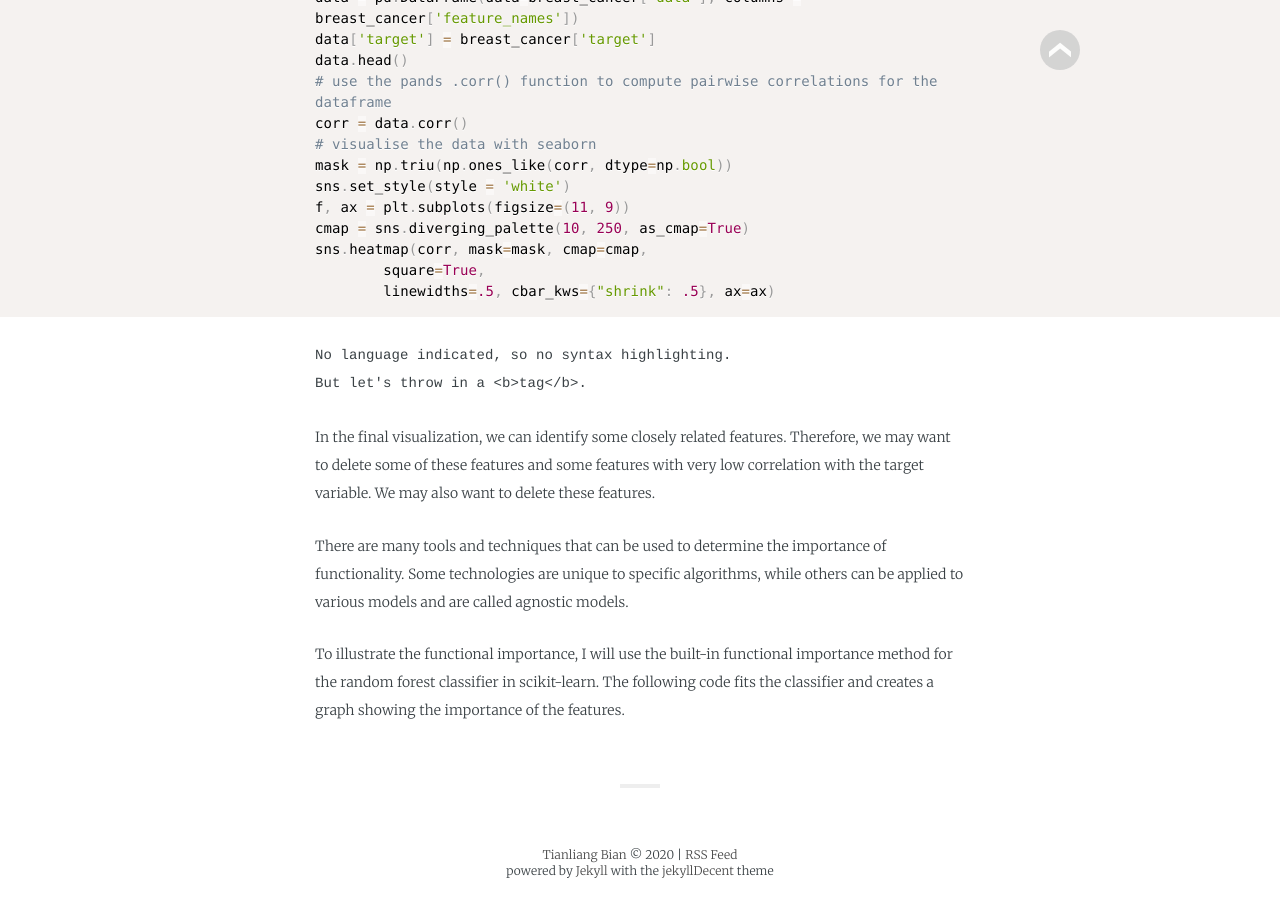
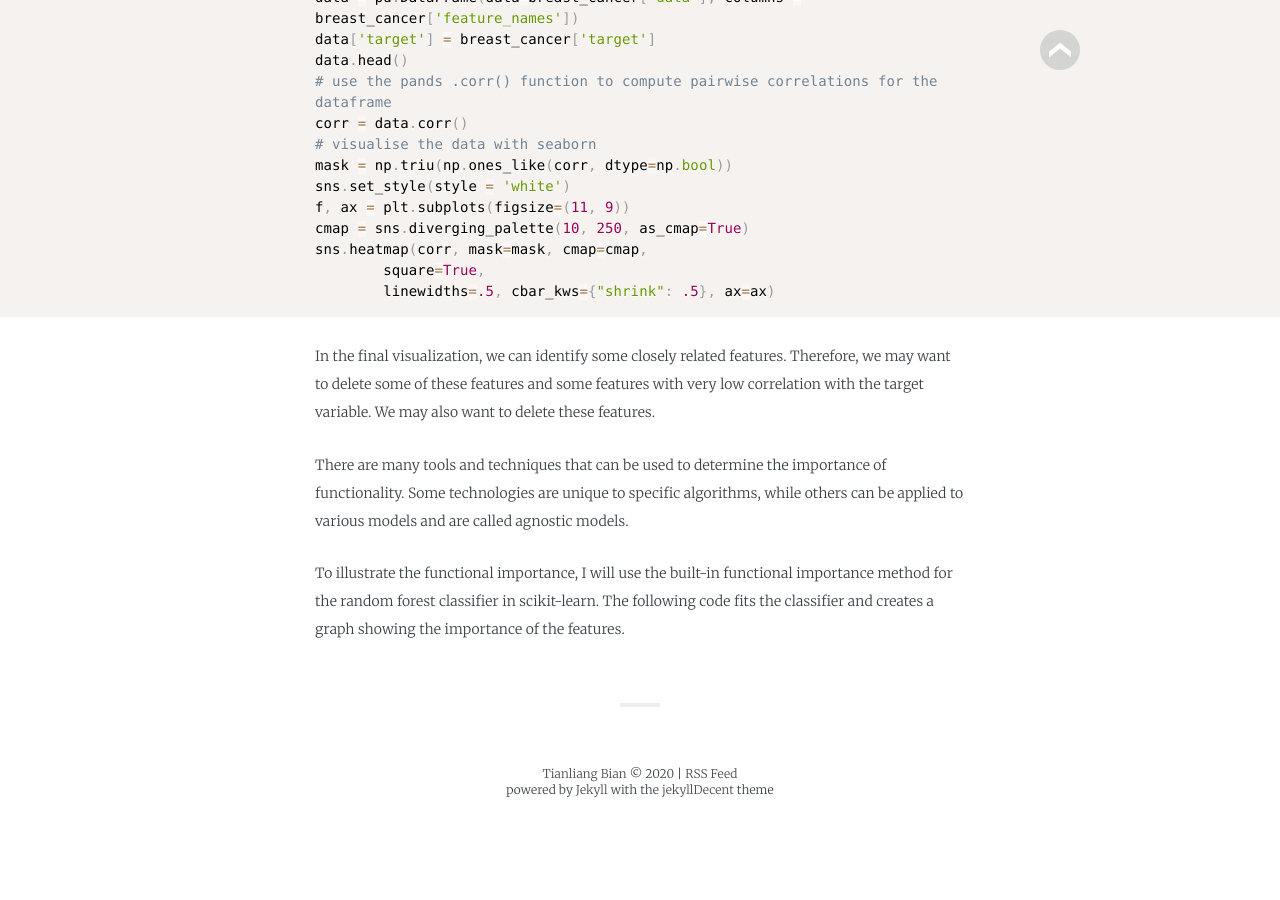
Before and after one commit to TyrionBian/tyrionbian.github.io, a Jekyll site: the page built from _posts/2019-10-16-Model_Feature.md, in a window 1280 px wide and 900 px high, scrolled down 2543 px. Built offline with Jekyll 4.4.1, drawn with Linux system fonts in a browser that asks for light colours; some web fonts are replaced; after the commit the page ends 3361 px from its top, so only the background shows below that.

Commit message:
Update 2019-10-16-Model_Feature.md

````diff
--- a/_posts/2019-10-16-Model_Feature.md
+++ b/_posts/2019-10-16-Model_Feature.md
@@ -84,12 +84,9 @@ sns.heatmap(corr, mask=mask, cmap=cmap,
         linewidths=.5, cbar_kws={"shrink": .5}, ax=ax)
 ```
 
-```
-No language indicated, so no syntax highlighting.
-But let's throw in a <b>tag</b>.
-```
+In the final visualization, we can identify some closely related features. Therefore, we may want to delete some of these features and some features with very low correlation with the target variable. We may also want to delete these features.
 
-In the final visualization, we can identify some closely related features. Therefore, we may want to delete some of these features and some features with very low correlation with the target variable. We may also want to delete these features.
+[logo]: https://github.com/adam-p/markdown-here/raw/master/src/common/images/icon48.png "Logo Title Text 2"
 
 There are many tools and techniques that can be used to determine the importance of functionality. Some technologies are unique to specific algorithms, while others can be applied to various models and are called agnostic models.
 
````
